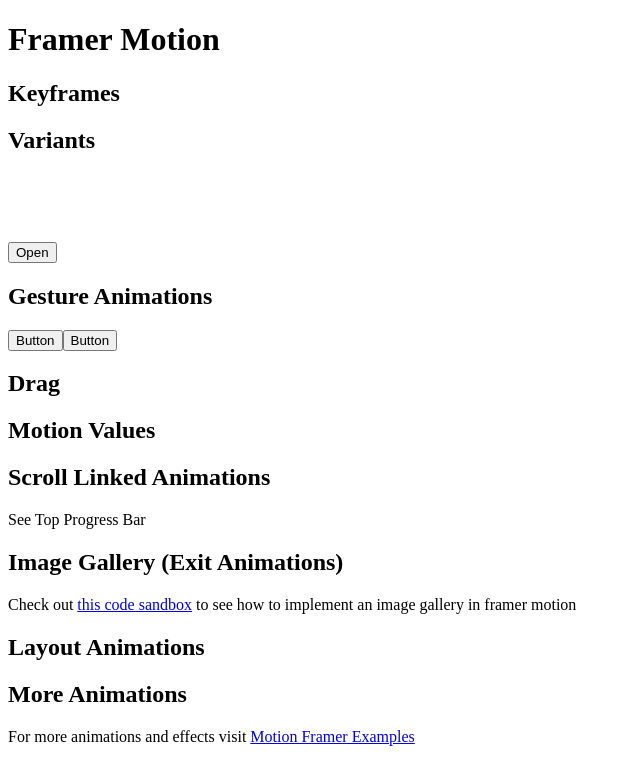
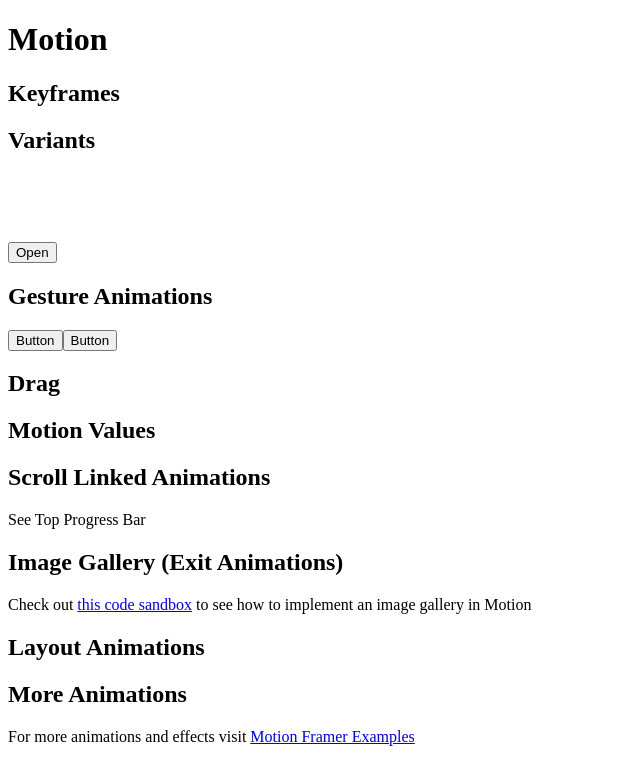
Before and after one commit to emanuelefavero/framer-motion, a Next.js app: page / in a window 1280 px wide. Shown: the top 784 px of the page, without its empty margins (0-640 px from the left). Built offline with nearby package versions, Linux system fonts and the light colour scheme.

Commit message:
rename app

```diff
--- a/app/page.tsx
+++ b/app/page.tsx
@@ -42,7 +42,7 @@
 
   return (
     <>
-      <h1>Framer Motion</h1>
+      <h1>Motion</h1>
 
       {/* KEYFRAMES */}
       <h2>Keyframes</h2>
@@ -175,7 +175,7 @@
         >
           this code sandbox
         </a>{' '}
-        to see how to implement an image gallery in framer motion
+        to see how to implement an image gallery in Motion
       </p>
 
       {/* LAYOUT ANIMATIONS */}
--- a/package.json
+++ b/package.json
@@ -1,5 +1,5 @@
 {
-  "name": "framer-motion",
+  "name": "motion",
   "version": "0.1.0",
   "private": true,
   "scripts": {
```
Also changed, not shown: 1 other file (tests, documents, lock files or other folders).
